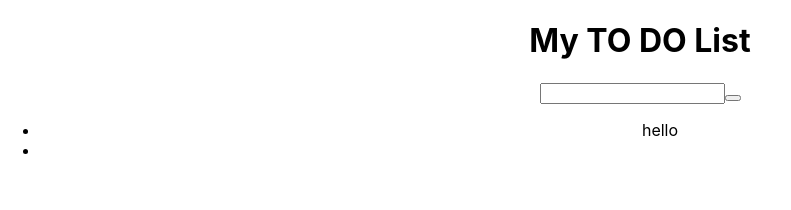
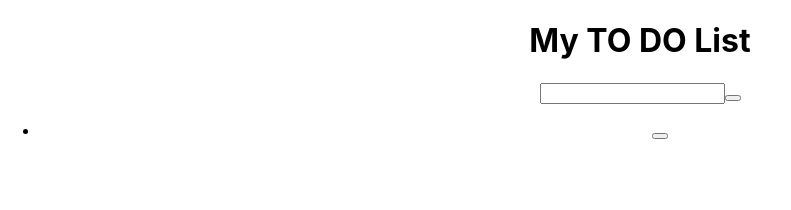
Before and after one commit to piratejas/toDoList-react-app, a React (Create React App) app: page / in a window 1280 px wide. Both pictures are taken after a click on the button 732 px from the left and 97 px from the top of the page. Shown: the top 210 px of the page, without its empty margins (0-791 px from the left). Built offline with nearby package versions, Linux system fonts and the light colour scheme.

Commit message:
added delete item button to list items

```diff
--- a/src/components/App/App.js
+++ b/src/components/App/App.js
@@ -19,7 +19,7 @@ function App() {
 //variable to get contents of input box
 const [text, setText] = useState("");
 //array of items
-let initialList= [{key:1, text:"hello"}];
+let initialList= [];
 const [list, setList] = useState(initialList);
 
 //adds text to list when button is pressed
@@ -35,6 +35,17 @@ function handleChange(event){
   setText(event.target.value);
 }
 
+//delete item from list
+function deleteItem(key) {
+  if (list.length === 1){
+  const emptyList = [];
+  setList(emptyList);
+  } else {
+  const newList = [...list.slice(0, key-1), ...list.slice(key)];
+    setList(newList)
+}
+}
+
   return (
     <div className="App">
       <h1>My TO DO List</h1>
@@ -43,7 +54,7 @@ function handleChange(event){
       <List>
         {//creates a lis item for all items in the list
         list.map(function (item){
-        return <ListItem text = {item.text} key = {item.key}></ListItem>
+        return <ListItem text = {item.text} key = {item.key}><Button onClick={() => {deleteItem(item.key)}}>Delete me</Button></ListItem>
         })}
       </List>
     </div>
--- a/src/components/App/ListItem/index.js
+++ b/src/components/App/ListItem/index.js
@@ -1,6 +1,6 @@
 
 function ListItem(props){
-    return <li key = {props.key}>{props.text}</li>;
+    return <li key = {props.key}>{props.text}{props.children}</li>;
 };
 
 export default ListItem;
```
Also changed, not shown: 1 other file (tests, documents, lock files or other folders).
